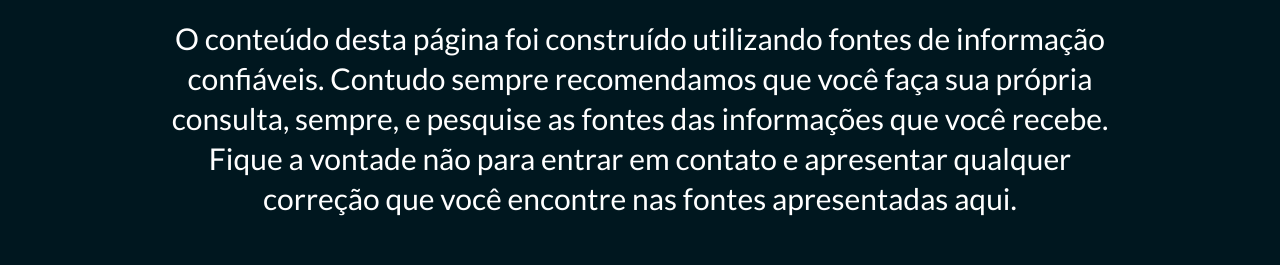
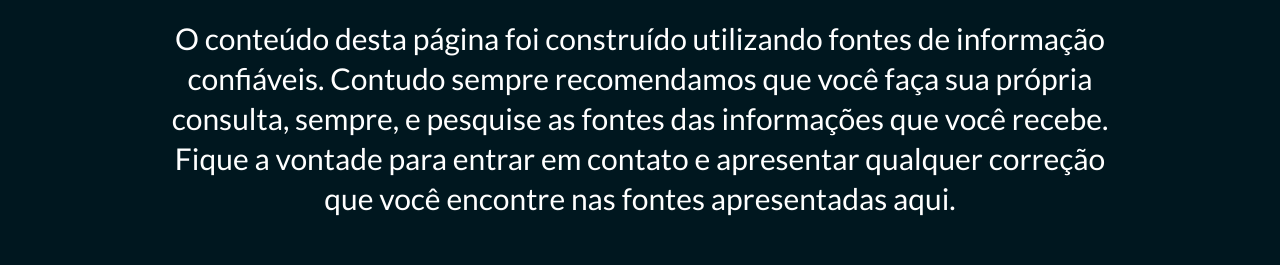
Before and after one commit to LuizFurtado/gama-HTMLChallenge, a plain HTML site: page saiba-mais.html in a window 1280 px wide. Shown: the part 235-500 px from the top of the page. Drawn offline with nearby package versions, Linux system fonts and the light colour scheme; no server answers.

Commit message:
Corrigido texto na página do Saiba mais

```diff
--- a/saiba-mais.html
+++ b/saiba-mais.html
@@ -34,7 +34,7 @@
                     O conteúdo desta página foi construído utilizando fontes de informação confiáveis. Contudo sempre recomendamos que você faça sua própria consulta, sempre, e pesquise as fontes das informações que você recebe.
                 </p>
                 <p>
-                    Fique a vontade não para entrar em contato e apresentar qualquer correção que você encontre nas fontes apresentadas aqui.
+                    Fique a vontade para entrar em contato e apresentar qualquer correção que você encontre nas fontes apresentadas aqui.
                 </p>
             </section>
 
```
